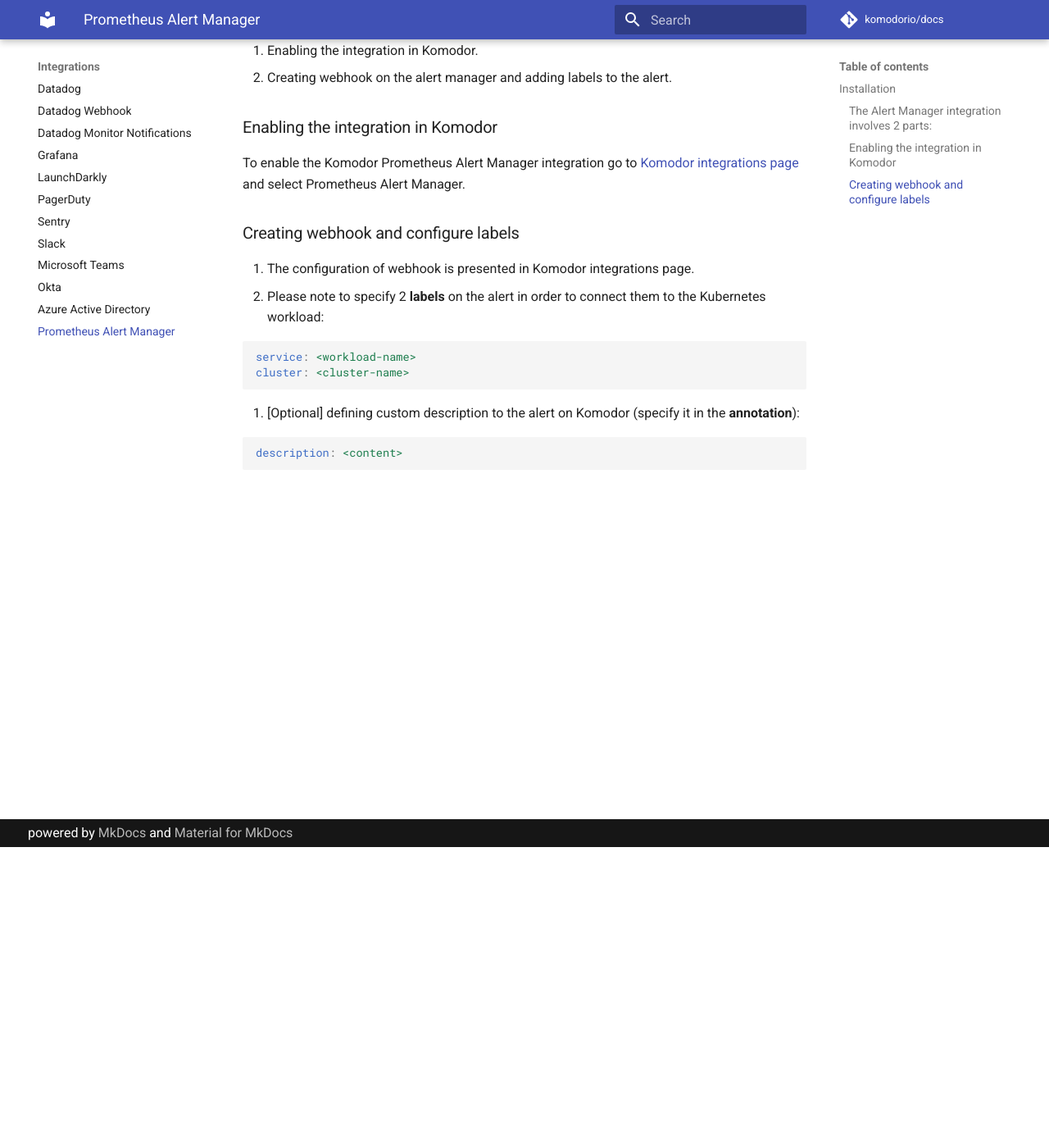
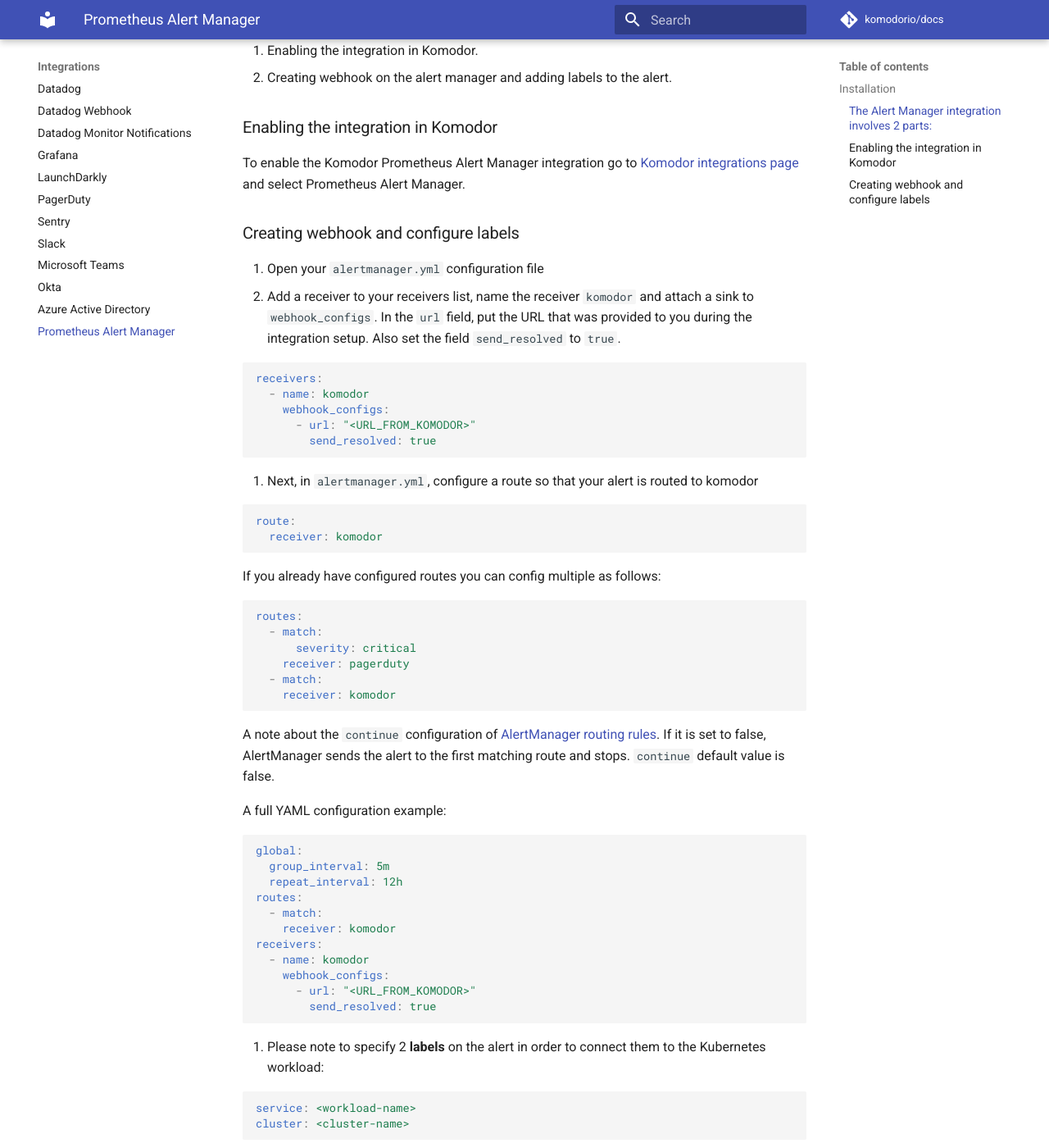
Before and after one commit to komodorio/docs, an MkDocs documentation site: the page built from docs/Integrations/PrometheusAlertManager.md, in a window 1280 px wide and 1400 px high, scrolled down 367 px. Shown: the whole window at 82% size. Built offline with MkDocs 1.6.1 and Material for MkDocs 9.7.7, drawn with Linux system fonts in a browser that asks for light colours; comment, search, counter and statistics services are not loaded.

Commit message:
Improve prometheus alert manager docs (#83)

````diff
--- a/docs/Integrations/PrometheusAlertManager.md
+++ b/docs/Integrations/PrometheusAlertManager.md
@@ -15,15 +15,61 @@
 
 ### Creating webhook and configure labels
 
-1. The configuration of webhook is presented in Komodor integrations page.
-2. Please note to specify 2 **labels** on the alert in order to connect them to the Kubernetes workload:
+1. Open your `alertmanager.yml` configuration file
+2. Add a receiver to your receivers list, name the receiver `komodor` and attach a sink to `webhook_configs`. In the `url` field, put the URL that was provided to you during the integration setup. Also set the field `send_resolved` to `true`.
+
+```yaml
+receivers:
+  - name: komodor
+    webhook_configs:
+      - url: "<URL_FROM_KOMODOR>"
+        send_resolved: true
+```
+
+3. Next, in `alertmanager.yml`, configure a route so that your alert is routed to komodor
+
+```yaml
+route:
+  receiver: komodor
+```
+
+If you already have configured routes you can config multiple as follows:
+
+```yaml
+routes:
+  - match:
+      severity: critical
+    receiver: pagerduty
+  - match:
+    receiver: komodor
+```
+
+A note about the `continue` configuration of [AlertManager routing rules](https://prometheus.io/docs/alerting/latest/configuration/#route). If it is set to false, AlertManager sends the alert to the first matching route and stops. `continue` default value is false.
+
+A full YAML configuration example:
+
+```yaml
+global:
+  group_interval: 5m
+  repeat_interval: 12h
+routes:
+  - match:
+    receiver: komodor
+receivers:
+  - name: komodor
+    webhook_configs:
+      - url: "<URL_FROM_KOMODOR>"
+        send_resolved: true
+```
+
+4. Please note to specify 2 **labels** on the alert in order to connect them to the Kubernetes workload:
 
 ```yaml
 service: <workload-name>
 cluster: <cluster-name>
 ```
 
-3. [Optional] defining custom description to the alert on Komodor (specify it in the **annotation**):
+5. [Optional] defining custom description to the alert on Komodor (specify it in the **annotation**):
 
 ```yaml
 description: <content>
````
